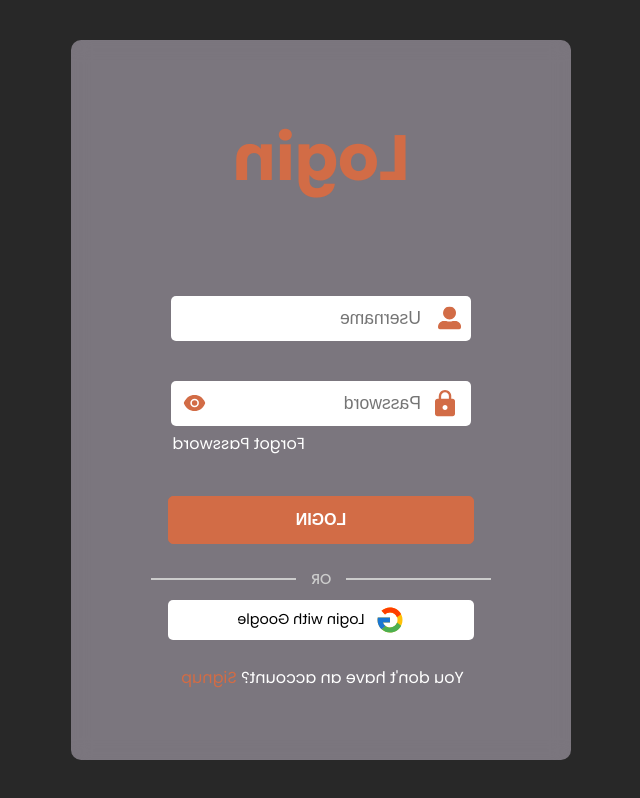
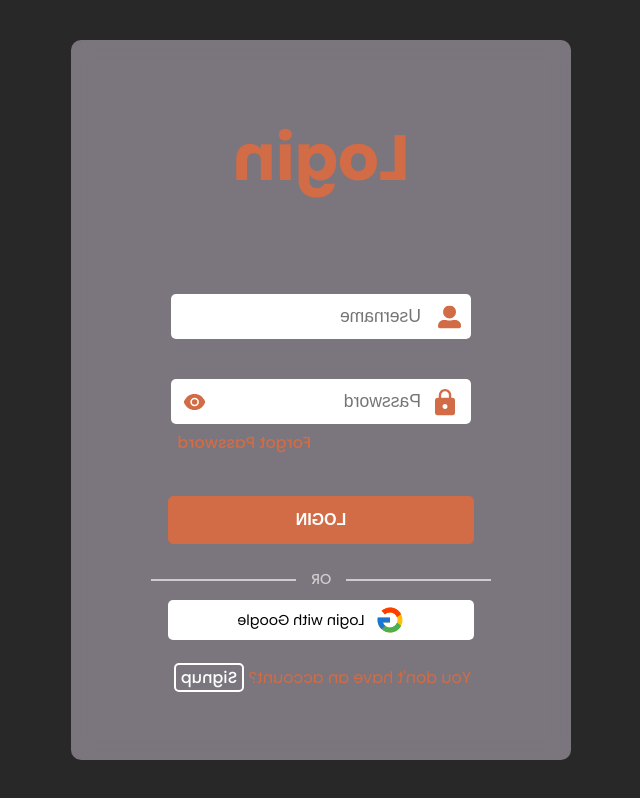
Before and after one commit to 404-Runtime-Terror/Password-Manager-Frontend, a Next.js app: page /components/Login in a window 1280 px wide. Shown: the whole page, without its empty margins (319-959 px from the left). Built offline with nearby package versions, Linux system fonts and the light colour scheme.

Commit message:
added new style for login and signup button

```diff
--- a/pages/components/Login/forgot.module.css
+++ b/pages/components/Login/forgot.module.css
@@ -119,10 +119,19 @@
 .email a {
   font-size: 0.9rem;
   color: var(--primary-color);
+  background-color: white;
+  padding: 2px 5px;
+  border-radius: 5px;
   text-decoration: none;
   cursor: pointer;
+  transition: all 0.2s ease;
 }
 
 .email a:hover {
   text-decoration: underline;
+  background-color: whitesmoke;
 }
+
+.email a:active {
+  transform: scale(0.9);
+}
--- a/pages/components/Login/forgotpassword.jsx
+++ b/pages/components/Login/forgotpassword.jsx
@@ -85,10 +85,7 @@ const ForgotPassword = (props) => {
                 onChange={(e) => setEmail(e.target.value)}
               />
             </div>
-            <label
-              htmlFor=""
-              style={{ marginLeft: "12px", color: "var(--primary-color)" }}
-            >
+            <label htmlFor="" style={{ marginLeft: "12px", color: "white" }}>
               Enter Your Email
             </label>
           </div>
@@ -134,10 +131,7 @@ const ForgotPassword = (props) => {
                 disabled={passwordBoxOpen}
               />
             </div>
-            <label
-              htmlFor=""
-              style={{ marginLeft: "12px", color: "var(--primary-color)" }}
-            >
+            <label htmlFor="" style={{ marginLeft: "12px", color: "white" }}>
               Enter Your OTP
             </label>
           </div>
@@ -159,10 +153,7 @@ const ForgotPassword = (props) => {
                 disabled={!passwordBoxOpen}
               />
             </div>
-            <label
-              htmlFor=""
-              style={{ marginLeft: "12px", color: "var(--primary-color)" }}
-            >
+            <label htmlFor="" style={{ marginLeft: "12px", color: "white" }}>
               Enter Your New Password
             </label>
           </div>
--- a/pages/components/Login/index.jsx
+++ b/pages/components/Login/index.jsx
@@ -138,6 +138,10 @@ const Login = (props) => {
                   href="#forgotpassword"
                   className={style.redirect}
                   onClick={() => setIsForgotPasswordOpen(true)}
+                  style={{
+                    border: "none",
+                    color: "var(--primary-color) !important",
+                  }}
                 >
                   Forgot Password
                 </a>
@@ -201,7 +205,7 @@ const Login = (props) => {
 
               {/* signup button */}
               {/* onclicking this button it will redirect to signup page */}
-              <div>
+              <div className={style.link_box}>
                 You don&apos;t have an account?{" "}
                 <a
                   onClick={() => props.setisLoginPage(false)}
--- a/pages/components/Login/style.module.css
+++ b/pages/components/Login/style.module.css
@@ -95,16 +95,25 @@
   margin-bottom: 5px;
 }
 
+.link_box {
+  color: var(--primary-color);
+}
+
 .redirect {
   width: 300px;
   text-align: right;
   text-decoration: none;
-  color: white;
   margin-right: 3px;
+  border-radius: 5px;
+  padding: 1px 5px;
+  font-weight: 500;
+  color: white !important;
+  transition: all 0.3s linear;
+  border: 2px solid;
+  border-color: white !important;
 }
 .redirect:hover {
   text-decoration: underline;
-  color: var(--primary-color);
 }
 
 .button_box {
@@ -159,7 +168,6 @@
 
 @media (max-width: 550px) {
   .login_box {
-    background-color: transparent;
     backdrop-filter: none;
   }
 
--- a/pages/components/SignUp/index.jsx
+++ b/pages/components/SignUp/index.jsx
@@ -210,7 +210,7 @@ const Signup = (props) => {
               <span style={{ marginLeft: 10 }}>Signup with Google</span>
             </div>
           </div>
-          <div>
+          <div className={style.link_box}>
             Do you already have account?{" "}
             <a
               onClick={() => props.setisLoginPage(true)}
--- a/pages/components/SignUp/style.module.css
+++ b/pages/components/SignUp/style.module.css
@@ -138,6 +138,27 @@
   border-radius: 5px;
 }
 
+.link_box {
+  color: var(--primary-color);
+}
+
+.redirect {
+  width: 300px;
+  text-align: right;
+  text-decoration: none;
+  margin-right: 3px;
+  border-radius: 5px;
+  padding: 1px 5px;
+  font-weight: 500;
+  color: white !important;
+  border: 2px solid;
+  border-color: white !important;
+  transition: all 0.3s linear;
+}
+.redirect:hover {
+  text-decoration: underline;
+}
+
 .bar {
   background-color: #eee;
   border: 1px solid #ccc;
--- a/styles/globals.css
+++ b/styles/globals.css
@@ -13,8 +13,8 @@ body {
   color: var(--textcolor);
 }
 :root {
-  --primary-color: #d98162;
   --primary-color: hsl(16, 61%, 55%);
+  --primary-color-rgb: 210, 108, 70;
   /* --primary-color-lighter: hsl(274, 100%, 60%); */
   --primary-color-lighter: hsl(16, 61%, 58%);
   /* --primary-color-darker: hsl(274, 100%, 40%); */
```
